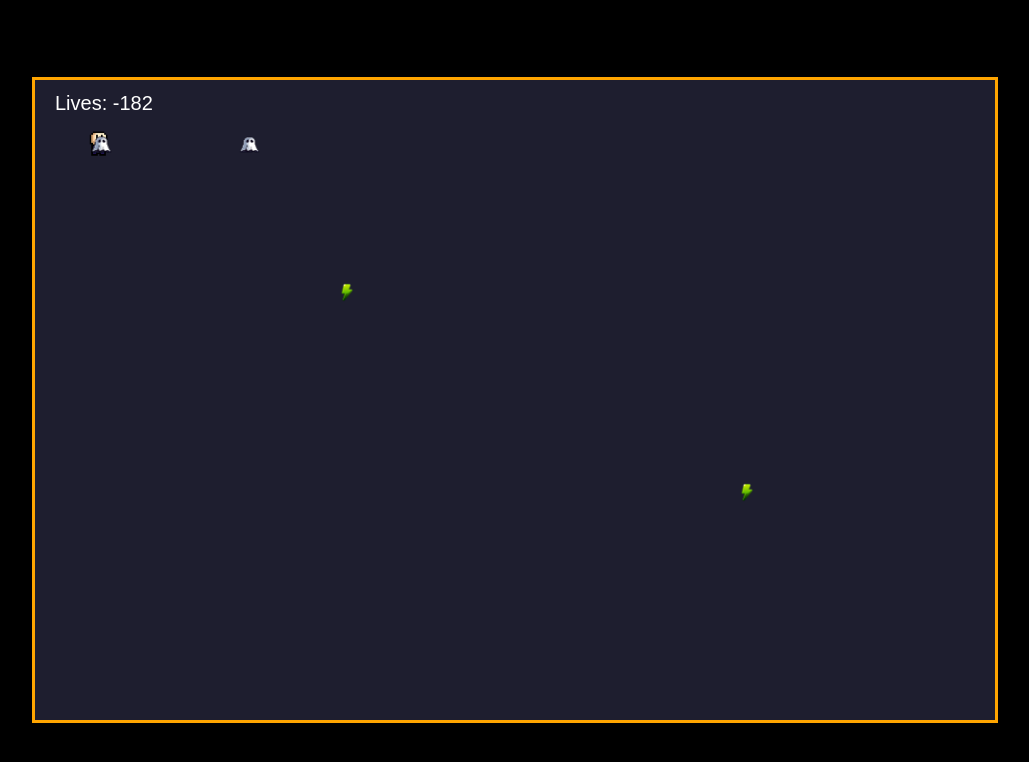
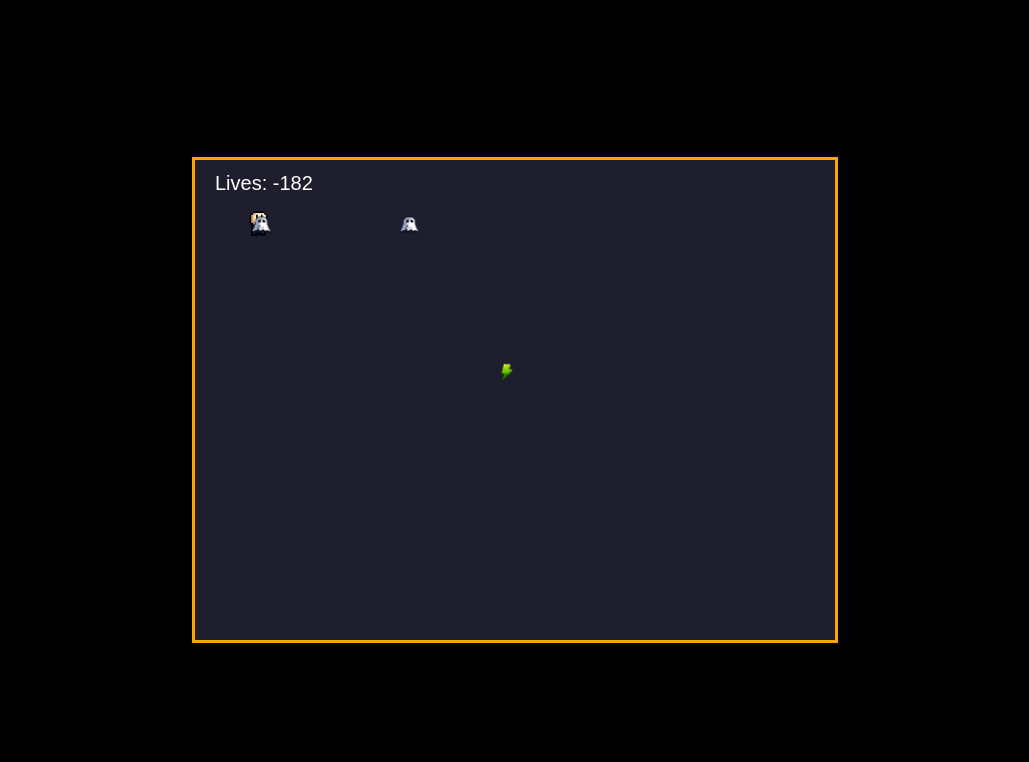
Before and after one commit to MinecraftMissionoperation/Halloween-2025, a plain HTML site: page index.html in a window 1280 px wide. Shown: the whole page, without its empty margins (125-1154 px from the left). Drawn offline with Linux system fonts and the light colour scheme.

Commit message:
Update index.html

```diff
--- a/index.html
+++ b/index.html
@@ -6,7 +6,7 @@
   <link rel="stylesheet" href="style.css">
 </head>
 <body>
-  <canvas id="gameCanvas" width="960" height="640"></canvas>
+  <canvas id="gameCanvas" width="640" height="480"></canvas>
   <script src="game.js"></script>
 </body>
 </html>
```
